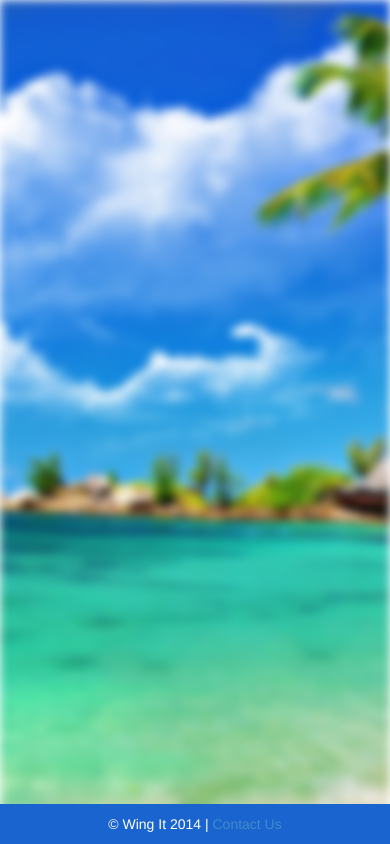
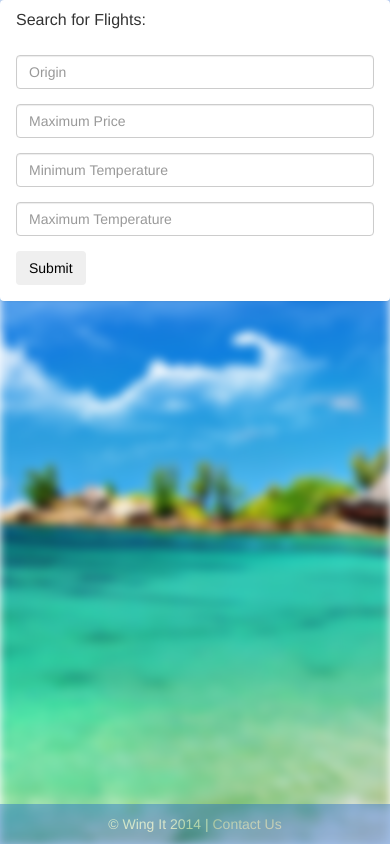
Before and after one commit to wfalkwallace/wingit, a Flask app: page / in a window 390 px wide. Run offline with Flask 2, Linux system fonts and the light colour scheme; some libraries are stand-ins or nearby versions.

Commit message:
stylings and form

```diff
--- a/static/css/main.css
+++ b/static/css/main.css
@@ -1,4 +1,7 @@
 .background {
+	position: absolute;
+	top:0;
+	left:0;
 	background-image: url('/static/img/background_hi.jpg');
 	background-repeat: no-repeat;
 	background-position: center;
@@ -29,13 +32,18 @@ footer {
 	margin:auto;
 	padding-top: 10px;
 	background-color: #1964ce;
+	opacity:0.4;
 	color: #fff;
 }
 
-footer > a {
-	color: #ddd;
+#footer-link {
+	color: #ccc;
 }
 
-footer > a :hover {
-	color: #aaa;
+
+#footer-link :hover,
+#footer-link :focus {
+	color: #000 !important;
+	text-decoration: none;
+	background-color: none;
 }
--- a/templates/index.html
+++ b/templates/index.html
@@ -27,12 +27,48 @@
   <![endif]-->
   <div class="background"></div>
 
+  <div class="row">
+    <div class="col-md-4">
+      <div class="panel">
+        <div class="panel-heading">
+          <h3 class="panel-title">Search for Flights:</h3>
+        </div>
+        <div class="panel-body">
+          <form role="form" action="/search" METHOD="POST">
+            <div class="form-group">
+              <label class="sr-only" for="contact-name">Origin*</label>
+              <input type="text" class="form-control" name="from" id="form-origin" placeholder="Origin" required>
+            </div>
+            <div class="form-group">
+              <label class="sr-only" for="contact-phone">Maximum Price</label>
+              <input type="number" class="form-control" name="price" id="form-price" placeholder="Maximum Price">
+            </div>
+            <div class="form-group">
+              <label class="sr-only" for="contact-email">Minimum Temperature</label>
+              <input type="number" class="form-control" name="mintemp" id="form-mintemp" placeholder="Minimum Temperature">
+            </div>
+            <div class="form-group">
+              <label class="sr-only" for="contact-email">Maximum Temperature</label>
+              <input type="number" class="form-control" name="maxtemp" id="form-maxtemp" placeholder="Maximum Temperature">
+            </div>
+            <div class="btn-group widen">
+              <button type="submit" class="btn btn-green widen">Submit</button>
+            </div>
+          </form>
+        </div>
+      </div>
+    </div>
+    <div class="col-md-8">
+
+    </div>
+
+  </div>
 
 
 
-    <footer class="text-center">
-      <p>&copy; Wing It 2014 | <a href="/contact">Contact Us</a></p>
-    </footer>
+  <footer class="text-center">
+    <p>&copy; Wing It 2014 | <a id="footer-link" href="/contact">Contact Us</a></p>
+  </footer>
   <script src="//ajax.googleapis.com/ajax/libs/jquery/1.10.1/jquery.min.js"></script>
   <script>window.jQuery || document.write('<script src="/static/js/vendor/jquery-1.10.1.min.js"><\/script>')</script>
 
```
